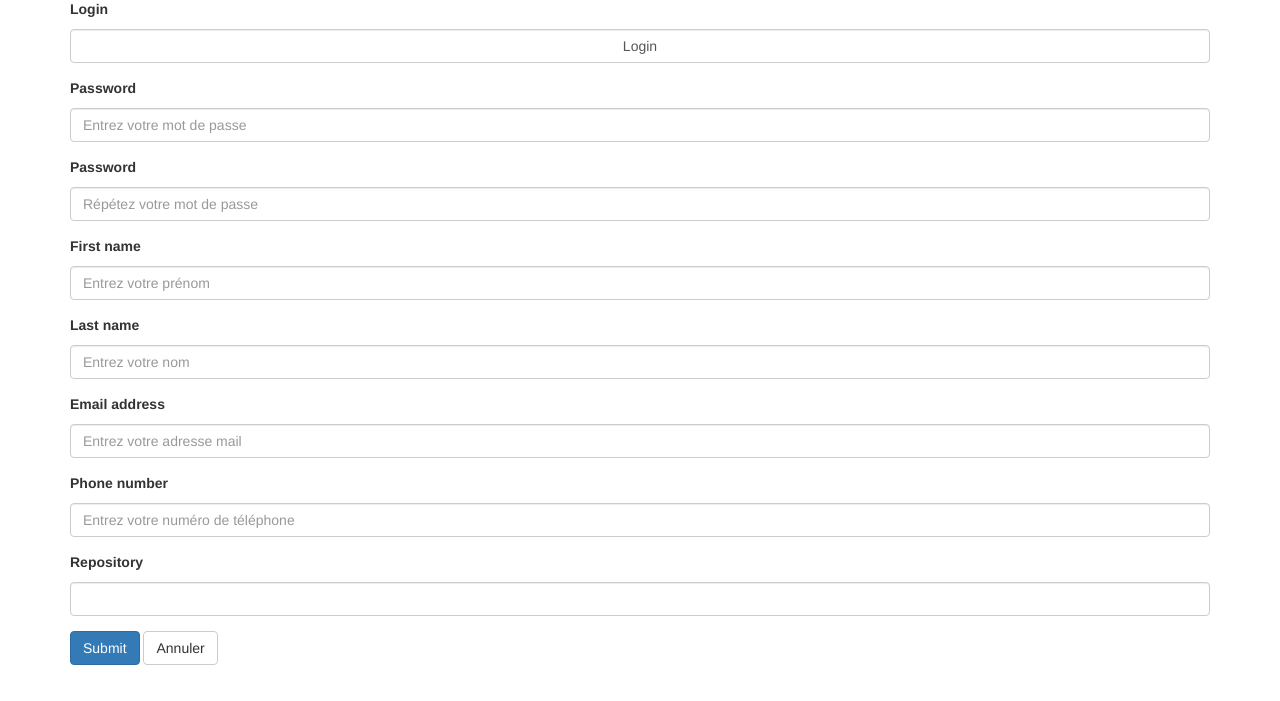
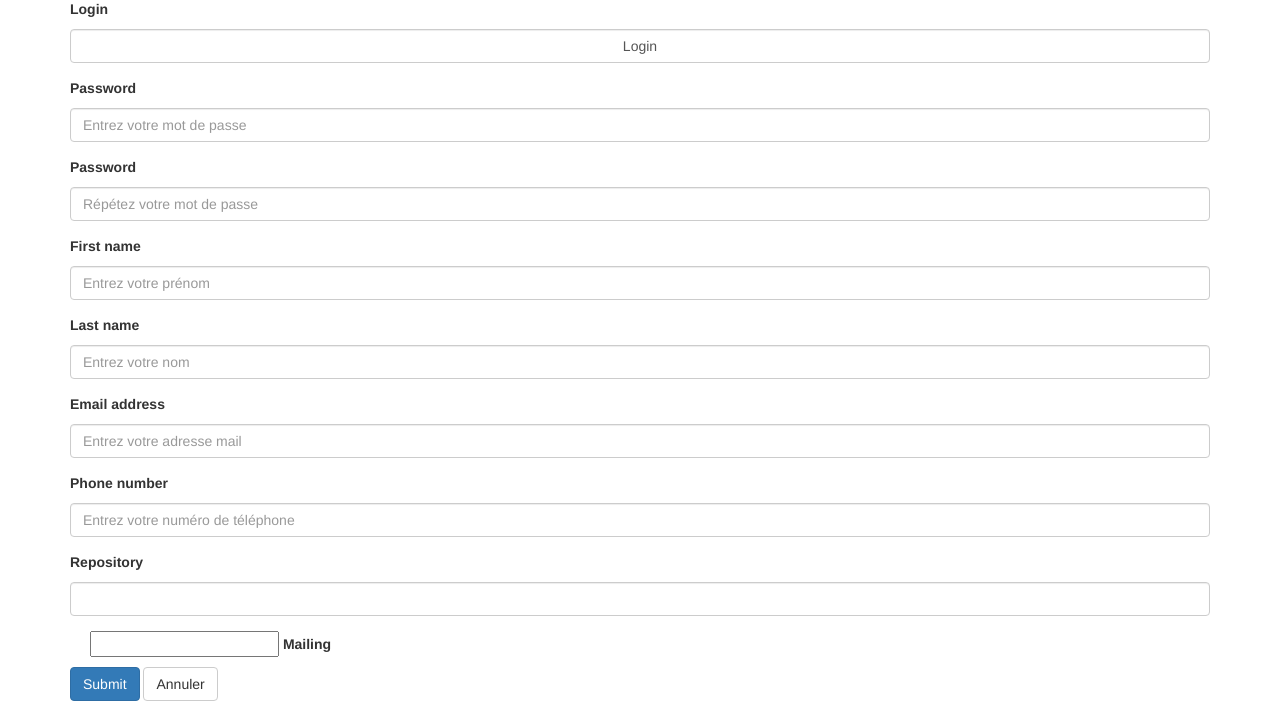
Before and after one commit to franckinux/my-own-little-business, a Python web app: template molb/templates/auth/register.html in a window 1280 px wide. Shown: the part 120-821 px from the top of the page. Before the commit the page ends 785 px from the top, so only its background shows below. Run offline with Jinja, Linux system fonts and the light colour scheme; the template is opened without the code that fills it: most values are stand-ins (such as "Sample title", 1, 10 or a date in 2020); form fields are guessed from the names that the template uses; some libraries are stand-ins or nearby versions.

Commit message:
add mailing field for the client (not used yet)

```diff
--- a/create/schema.sql
+++ b/create/schema.sql
@@ -25,6 +25,7 @@ CREATE TABLE client (
     confirmed boolean DEFAULT FALSE,
     disabled boolean DEFAULT FALSE,
     super_user boolean DEFAULT FALSE,
+    mailing boolean DEFAULT TRUE,
     first_name character varying NOT NULL,
     last_name character varying NOT NULL,
     email_address character varying UNIQUE NOT NULL,
--- a/molb/templates/auth/profile.html
+++ b/molb/templates/auth/profile.html
@@ -62,6 +62,12 @@
         <label for="repository_id">{{ form.repository_id.label }}</label>
         {{ form.repository_id(class="form-control") }}
     </div>
+    <div class="checkbox">
+        <label>
+            {{ form.mailing() }}
+            <strong>{{ form.mailing.label.text }}</strong>
+        </label>
+    </div>
     <div>
         {{ form.submit(class="btn btn-primary") }}
         <a href="{{ url("home") }}" class="btn btn-default">Annulation</a>
--- a/molb/templates/auth/register.html
+++ b/molb/templates/auth/register.html
@@ -75,14 +75,15 @@
         </div>
         {% endif %}
     </div>
-    <div class="form-group{% if form.repository_id.errors %} has-error{% endif %}">
+    <div class="form-group">
         <label for="repository_id">{{ form.repository_id.label }}</label>
         {{ form.repository_id(class="form-control") }}
-        {% if form.repository_id.errors %}
-        <div class="help-text">
-            {% for error in form.repository_id.errors %}<p>{{ error }}</p>{% endfor %}
-        </div>
-        {% endif %}
+    </div>
+    <div class="checkbox">
+        <label>
+            {{ form.mailing() }}
+            <strong>{{ form.mailing.label.text }}</strong>
+        </label>
     </div>
     <div>
         {{ form.submit(class="btn btn-primary") }}
--- a/molb/views/auth/profile.py
+++ b/molb/views/auth/profile.py
@@ -6,6 +6,7 @@ from aiohttp_security import forget
 from aiohttp_session_flash import flash
 from asyncpg.exceptions import UniqueViolationError
 from passlib.hash import sha256_crypt
+from wtforms import BooleanField
 from wtforms import PasswordField
 from wtforms import SelectField
 from wtforms import StringField
@@ -31,6 +32,7 @@ class ProfileForm(CsrfForm):
         Regexp("^(0|\+33)[1-9]([-. ]?[0-9]{2}){4}$", 0)
     ])
     repository_id = SelectField("Point de livraison", coerce=int)
+    mailing = BooleanField("Réception de messages")
     submit = SubmitField("Soumettre")
 
 
--- a/molb/views/auth/register.py
+++ b/molb/views/auth/register.py
@@ -5,6 +5,7 @@ import aiohttp_jinja2
 from aiohttp_session_flash import flash
 from asyncpg.exceptions import UniqueViolationError
 from passlib.hash import sha256_crypt
+from wtforms import BooleanField
 from wtforms import PasswordField
 from wtforms import SelectField
 from wtforms import StringField
@@ -50,6 +51,7 @@ class RegisterForm(CsrfForm):
         Regexp("^(0|\+33)[1-9]([-. ]?[0-9]{2}){4}$", 0)
     ])
     repository_id = SelectField("Point de livraison", coerce=int)
+    mailing = BooleanField("Réception de messages")
     submit = SubmitField("Soumettre")
 
 
```
